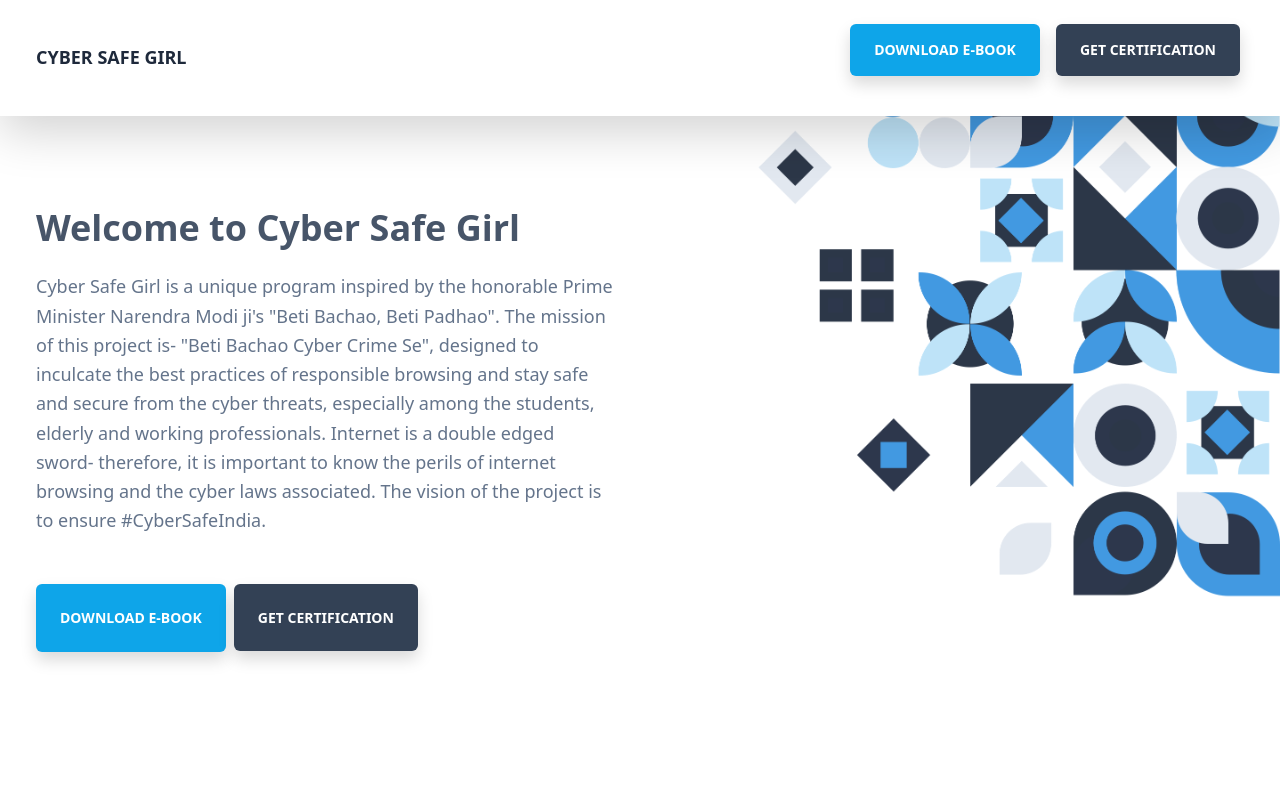
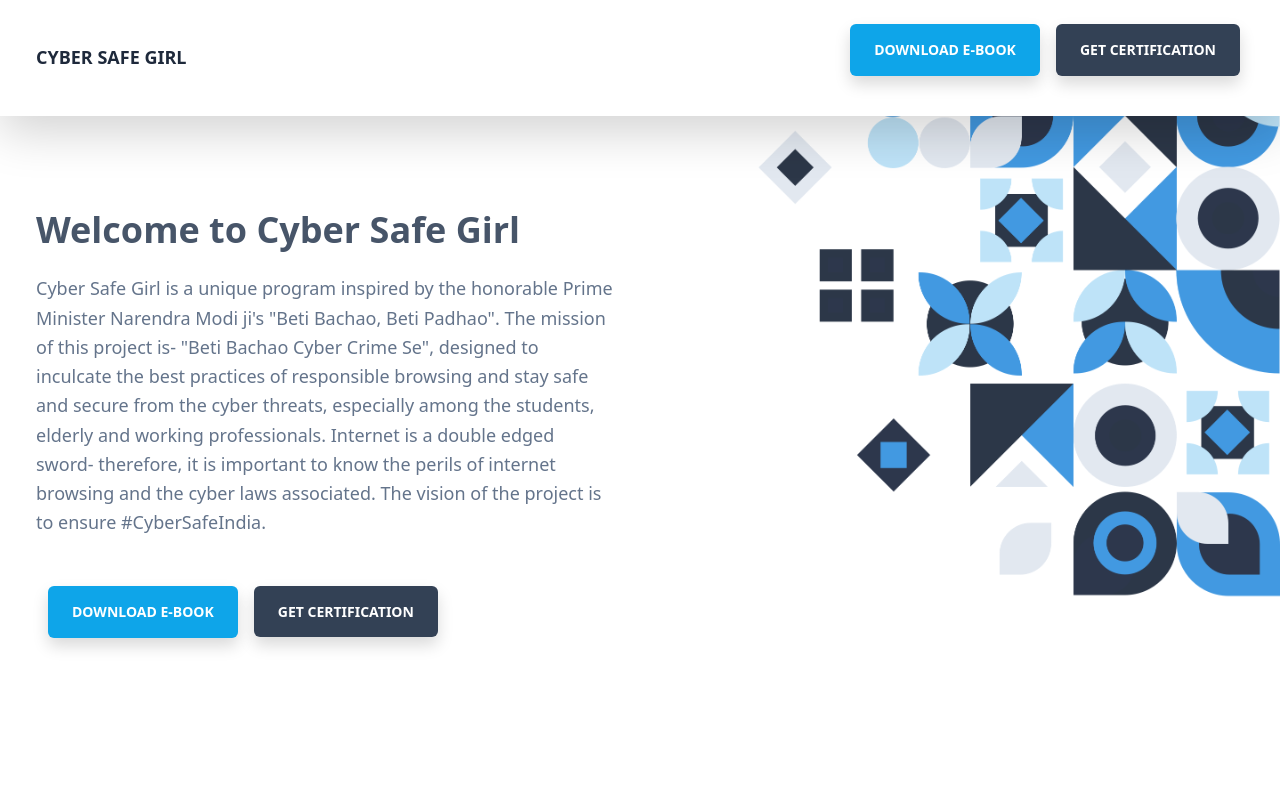
Before and after one commit to Shreyashs98/csg, a React (Create React App) app: page / in a window 1280 px wide. Shown: the top 800 px of the page. Built offline with nearby package versions, Linux system fonts and the light colour scheme.

Commit message:
Some More Corrections

```diff
--- a/src/components/Navbars/IndexNavbar.js
+++ b/src/components/Navbars/IndexNavbar.js
@@ -13,7 +13,7 @@
         <div className="container mx-auto flex flex-wrap items-center justify-between">
           <div className="w-full relative flex justify-between lg:w-auto lg:static lg:block lg:justify-start">
             <a
-              href="http://localhost:3000"
+              href="https://cybersafegirl.vercel.app"
               className="text-blueGray-800 text-lg font-bold leading-relaxed inline-block mr-4 py-2 whitespace-nowrap uppercase"
             >
               CYBER SAFE GIRL
--- a/src/pages/Index.js
+++ b/src/pages/Index.js
@@ -24,17 +24,16 @@
               Cyber Safe Girl is a unique program inspired by the honorable Prime Minister Narendra Modi ji's "Beti Bachao, Beti Padhao". The mission of this project is- "Beti Bachao Cyber Crime Se", designed to inculcate the best practices of responsible browsing and stay safe and secure from the cyber threats, especially among the students, elderly and working professionals. Internet is a double edged sword- therefore, it is important to know the perils of internet browsing and the cyber laws associated. The vision of the project is to ensure #CyberSafeIndia.
               </p>
               <div className="mt-12">
-                {/* <Example/> */}
-               <button
-      className="get-started text-white font-bold px-6 py-4 rounded outline-none focus:outline-none mr-1 mb-1 bg-lightBlue-500 active:bg-lightBlue-600 uppercase text-sm shadow hover:shadow-lg ease-linear transition-all duration-150"
-      onClick={handleClick}
-    >
-      Download E-Book
-    </button>
+                <Example/>
+               {/* <button
+                className="get-started text-white font-bold px-6 py-4 rounded outline-none focus:outline-none mr-1 mb-1 bg-lightBlue-500 active:bg-lightBlue-600 uppercase text-sm shadow hover:shadow-lg ease-linear transition-all duration-150"
+                onClick={handleClick}
+              >
+                Download E-Book
+              </button> */}
       <Link
         to="/auth/login"
-        className="github-star ml-1 text-white font-bold px-6 py-4 rounded outline-none focus:outline-none mr-1 mb-1 bg-blueGray-700 active:bg-blueGray-600 uppercase text-sm shadow hover:shadow-lg ease-linear transition-all duration-150"
-
+        className="bg-blueGray-700 text-white active:bg-blueGray-700 text-sm font-bold uppercase px-6 py-3 rounded shadow hover:shadow-lg outline-none focus:outline-none lg:mr-1 lg:mb-0 ml-3 mb-3 ease-linear transition-all duration-150"
       >
         Get Certification
       </Link>
```
